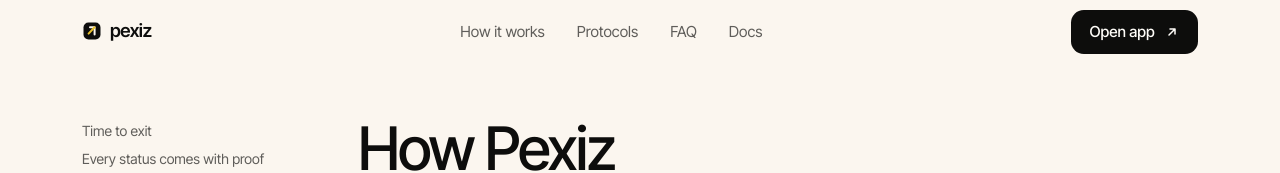
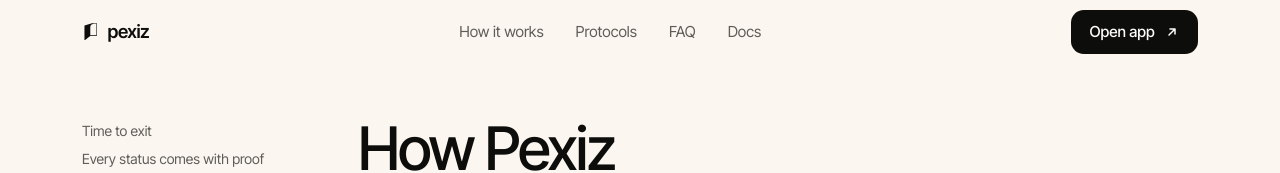
Before and after one commit to youvandra/pexiz, a React (Vite) app in the folder app/: page /docs in a window 1280 px wide. Shown: the top 173 px of the page. Built offline with nearby package versions, Linux system fonts and the light colour scheme; what @coral-xyz/anchor, @solana/web3.js would draw is missing.

Commit message:
use the designer's door mark as the logo

```diff
--- a/app/server/og.ts
+++ b/app/server/og.ts
@@ -89,10 +89,8 @@ export function cardSvg(v: WatchedVenue, r: Verdict & { delay?: number }, now =
   <defs><linearGradient id="t" x1="0" y1="0" x2="0" y2="1"><stop offset="0" stop-color="${c.bg}"/><stop offset=".55" stop-color="#fbf6ef"/></linearGradient></defs>
   <rect width="1200" height="630" fill="url(#t)"/>
   <g transform="translate(72 64)">
-    <rect width="34" height="34" rx="9" fill="#0d0d0c"/>
-    <path d="M13.6 10.5h7.8v12.6" stroke="#fbf6ef" stroke-width="3.4" stroke-linecap="round" stroke-linejoin="round" fill="none"/>
-    <path d="M21.4 10.5 11.2 21.4" stroke="#e9c22e" stroke-width="3.4" stroke-linecap="round"/>
-    <text x="48" y="26" font-size="30" font-weight="600" fill="#0d0d0c">pexiz</text>
+    <g transform="scale(0.0168)"><path fill="#0d0d0c" fill-rule="evenodd" d="M880 42h636a28 28 0 0 1 28 28v1399a28 28 0 0 1-28 28H779L130 2016a28 28 0 0 1-66-20V310a28 28 0 0 1 12-23L866 47a28 28 0 0 1 14-5ZM1477 90h-177c-320 0-549 90-549 480v830a26 26 0 0 0 26 26h674a26 26 0 0 0 26-26V90Z"/></g>
+    <text x="42" y="27" font-size="30" font-weight="600" fill="#0d0d0c">pexiz</text>
   </g>
   <text x="1128" y="90" font-size="24" fill="rgba(13,13,12,.46)" text-anchor="end">Protocol monitor</text>
   <g transform="translate(72 170)">
--- a/app/src/components/ui/kit.tsx
+++ b/app/src/components/ui/kit.tsx
@@ -1,6 +1,7 @@
 import type { AnchorHTMLAttributes, ButtonHTMLAttributes, ReactNode } from "react"
 import { Link } from "wouter"
 import { cn } from "@/lib/cn"
+import { Mark } from "@/components/ui/mark"
 import type { Assessment } from "@/data/chain"
 
 type Variant = "ink" | "line" | "ghost"
@@ -105,11 +106,7 @@ export function Skeleton({ className }: { className?: string }) {
 export function Logo({ className }: { className?: string }) {
   return (
     <span className={cn("inline-flex items-center gap-2 text-[1.15rem] font-semibold tracking-tight", className)}>
-      <svg viewBox="0 0 20 20" className="size-5" aria-hidden>
-        <rect x="1.5" y="1.5" width="17" height="17" rx="5" fill="var(--ink)" />
-        <path d="M8 6.2h4.6v7.4" stroke="var(--cream)" strokeWidth="2" strokeLinecap="round" strokeLinejoin="round" fill="none" />
-        <path d="M12.6 6.2 6.6 12.6" stroke="var(--lemon)" strokeWidth="2" strokeLinecap="round" />
-      </svg>
+      <Mark className="size-[1.1rem]" />
       pexiz
     </span>
   )
--- /dev/null
+++ b/app/src/components/ui/mark.tsx
@@ -0,0 +1,17 @@
+// The Pexiz mark: an open door seen from inside the room. Traced from the
+// designer's artwork (Pexis-07.png, 1624x2077) so it carries currentColor and
+// stays sharp at nav size. The wordmark beside it lives in Logo.
+import { cn } from "@/lib/cn"
+
+export function Mark({ className }: { className?: string }) {
+  return (
+    <svg viewBox="0 0 1624 2077" className={cn("size-5", className)} aria-hidden>
+      <path
+        fill="currentColor"
+        fillRule="evenodd"
+        d="M880 42h636a28 28 0 0 1 28 28v1399a28 28 0 0 1-28 28H779L130 2016a28 28 0 0 1-66-20V310a28 28 0 0 1 12-23L866 47a28 28 0 0 1 14-5Z
+           M1477 90h-177c-320 0-549 90-549 480v830a26 26 0 0 0 26 26h674a26 26 0 0 0 26-26V90Z"
+      />
+    </svg>
+  )
+}
```
Also changed, not shown: app/index.html (+1 -1 lines), app/public/mark.svg (added).
